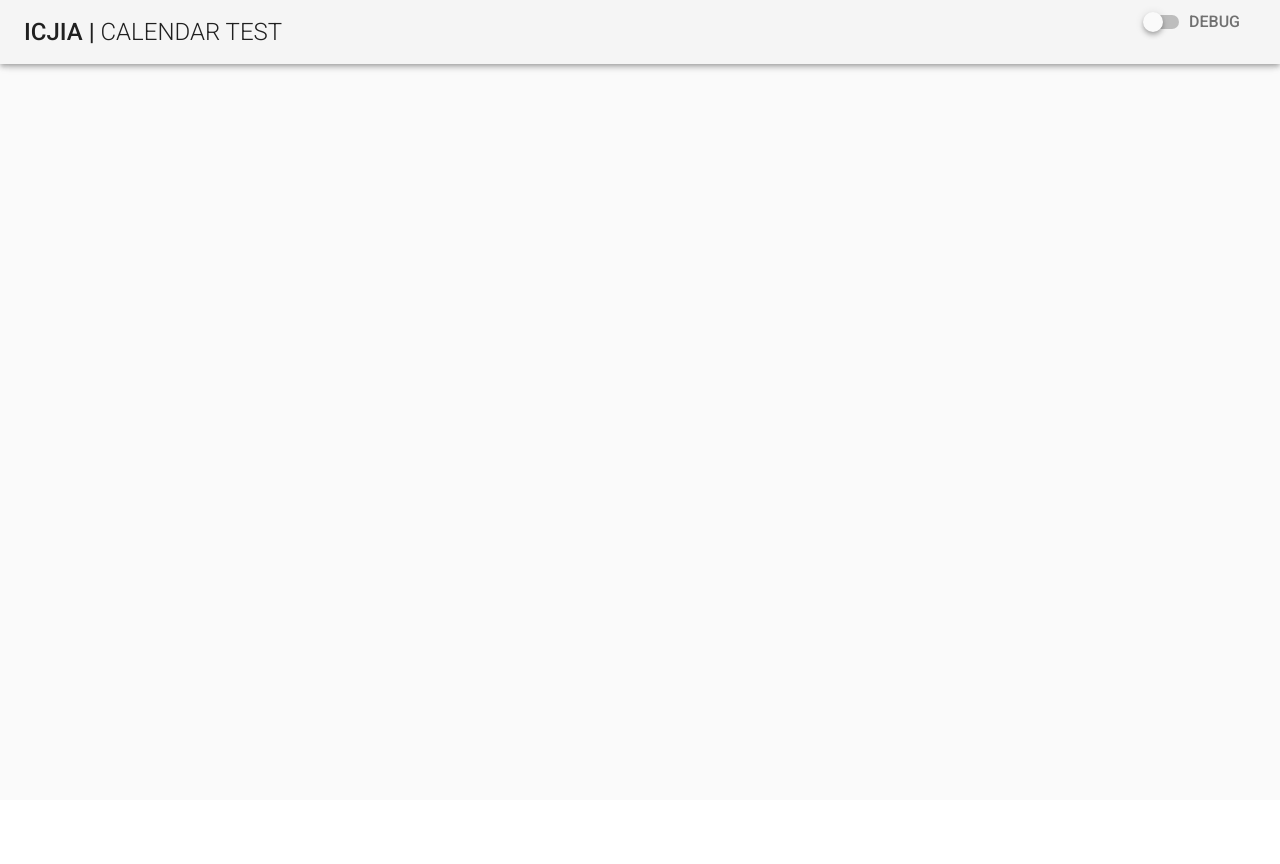
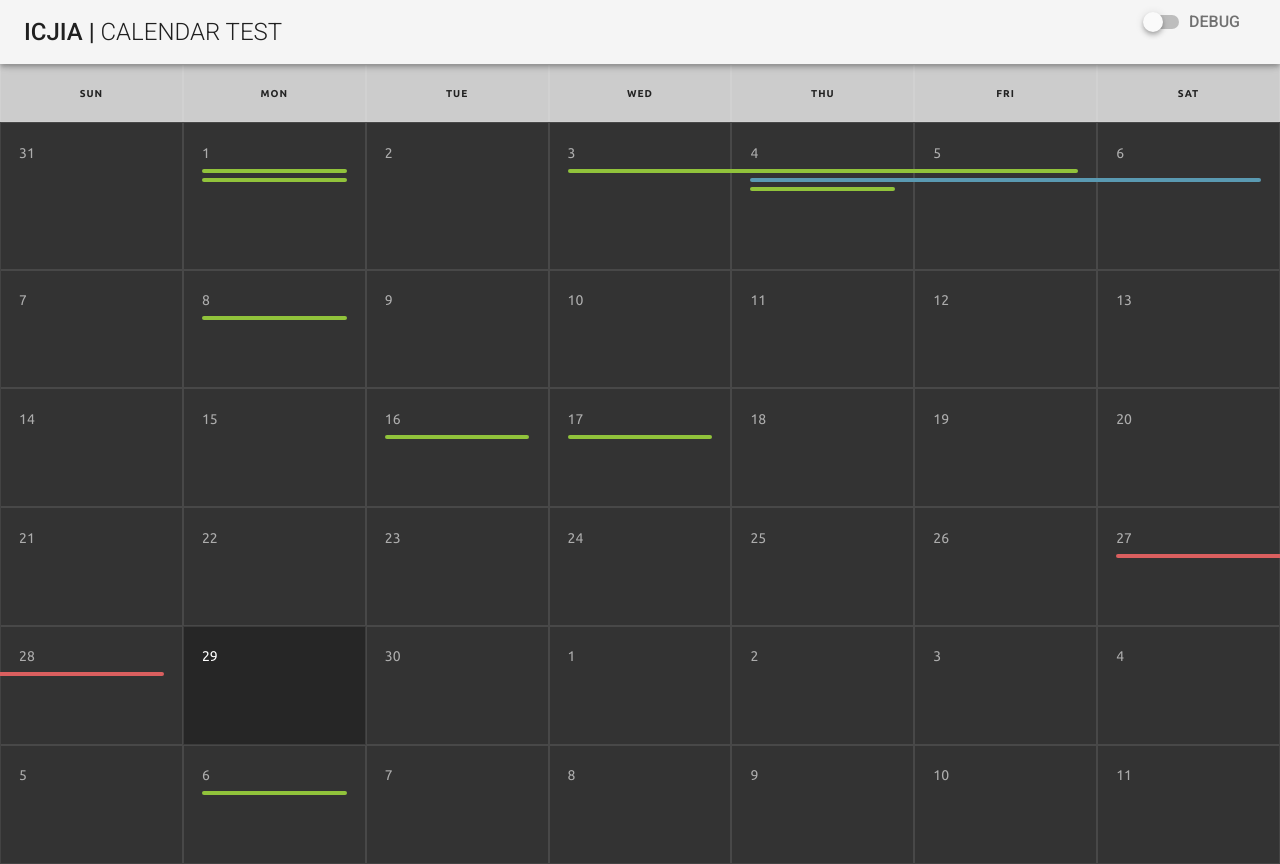
Before and after one commit to ICJIA/icjia-calendar, a Vue app: page /sandbox in a window 1280 px wide. Before the commit the page ends 800 px from the top, so only its background shows below. Built offline with nearby package versions, Linux system fonts and the light colour scheme.

Commit message:
feat: add sandbox sample of new calendar

```diff
--- /dev/null
+++ b/src/components/DayMeta.vue
@@ -0,0 +1,12 @@
+<template>
+  <div>
+    <li>Day Meta here</li>
+  </div>
+</template>
+
+<script>
+export default {};
+</script>
+
+<style scoped>
+</style>
--- a/src/router.js
+++ b/src/router.js
@@ -1,25 +1,26 @@
-import Vue from 'vue'
-import Router from 'vue-router'
-import Home from './views/Home.vue'
+import Vue from "vue";
+import Router from "vue-router";
+import Home from "./views/Home.vue";
 
-Vue.use(Router)
+Vue.use(Router);
 
 export default new Router({
-  mode: 'history',
+  mode: "history",
   base: process.env.BASE_URL,
   routes: [
     {
-      path: '/',
-      name: 'home',
+      path: "/",
+      name: "home",
       component: Home
     },
     {
-      path: '/about',
-      name: 'about',
+      path: "/sandbox",
+      name: "sandbox",
       // route level code-splitting
       // this generates a separate chunk (about.[hash].js) for this route
       // which is lazy-loaded when the route is visited.
-      component: () => import(/* webpackChunkName: "about" */ './views/About.vue')
+      component: () =>
+        import(/* webpackChunkName: "about" */ "./views/Sandbox.vue")
     }
   ]
-})
+});
--- a/src/store.js
+++ b/src/store.js
@@ -6,15 +6,24 @@ Vue.use(Vuex);
 export default new Vuex.Store({
   state: {
     debug: false,
-    eventColors: ["red", "gold", "green", "midnightblue", "blue"]
+    eventColors: ["red", "gold", "green", "midnightblue", "blue"],
+    calendarMeta: []
   },
   mutations: {
     TOGGLE_DEBUG(state, debug) {
       state.debug = !debug;
+    },
+    SET_CALENDAR_META(state, calendarMeta) {
+      state.calendarMeta = calendarMeta;
     }
   },
-  actions: {},
+  actions: {
+    setCalendarMeta({ commit, state }, calendarMeta) {
+      commit("SET_CALENDAR_META", calendarMeta);
+    }
+  },
   getters: {
-    debug: state => state.debug
+    debug: state => state.debug,
+    calendarMeta: state => state.calendarMeta
   }
 });
--- a/src/utils.js
+++ b/src/utils.js
@@ -38,7 +38,7 @@ const createCalendarHelper = function(startYear, endYear) {
 
       obj.firstDayOfTheMonth = new Date(y, i, 1);
       obj.isLeapYear = isLeapYear;
-
+      obj.totalDays = totalDays;
       obj.dayNumber = findDayOfYear(obj.firstDayOfTheMonth);
       obj.startDayOfWeek = obj.firstDayOfTheMonth.getDay();
       let startGridNumber = obj.dayNumber - obj.startDayOfWeek - 1;
@@ -60,4 +60,9 @@ const createCalendarHelper = function(startYear, endYear) {
   return calendarHelper;
 };
 
-export { findDayOfYear, createCalendarHelper };
+const stringTruncate = function(str, length) {
+  var dots = str.length > length ? "..." : "";
+  return str.substring(0, length) + dots;
+};
+
+export { findDayOfYear, createCalendarHelper, stringTruncate };
--- a/src/views/About.vue
+++ /dev/null
@@ -1,5 +0,0 @@
-<template>
-  <div class="about">
-    <h1>This is an about page</h1>
-  </div>
-</template>
--- /dev/null
+++ b/src/views/Sandbox.vue
@@ -0,0 +1,263 @@
+<template>
+  <div>
+    <link
+      href="https://fonts.googleapis.com/css?family=Ubuntu:400,500,700"
+      rel="stylesheet"
+      type="text/css"
+    >
+    <table>
+      <tr class="mb-3">
+        <th class="day-name">Sun</th>
+        <th class="day-name">Mon</th>
+        <th class="day-name">Tue</th>
+        <th class="day-name">Wed</th>
+        <th class="day-name">Thu</th>
+        <th class="day-name">Fri</th>
+        <th class="day-name">Sat</th>
+      </tr>
+      <tr>
+        <td class="day">
+          <span class="number">31</span>
+        </td>
+        <td class="day">
+          <span class="number">1</span>
+          <span class="event"></span>
+          <span class="event"></span>
+        </td>
+        <td class="day">
+          <span class="number">2</span>
+        </td>
+        <td class="day">
+          <span class="number">3</span>
+          <span class="event event-multiday-start"></span>
+        </td>
+        <td class="day">
+          <span class="number">4</span>
+          <span class="event event-multiday"></span>
+          <span class="event event-multiday-start eventclass" style="background-color:#5a9ab2;"></span>
+          <span class="event"></span>
+        </td>
+        <td class="day">
+          <span class="number">5</span>
+          <span class="event event-multiday-finish"></span>
+          <span class="event event-multiday eventclass" style="background-color:#5a9ab2;"></span>
+        </td>
+        <td class="day">
+          <span class="number">6</span>
+          <span class="event event-ghost"></span>
+          <span class="event event-multiday-finish eventclass" style="background-color:#5a9ab2;"></span>
+        </td>
+      </tr>
+      <tr>
+        <td class="day">
+          <span class="number">7</span>
+        </td>
+        <td class="day">
+          <span class="number">8</span>
+          <span class="event"></span>
+        </td>
+        <td class="day">
+          <span class="number">9</span>
+        </td>
+        <td class="day">
+          <span class="number">10</span>
+        </td>
+        <td class="day">
+          <span class="number">11</span>
+        </td>
+        <td class="day">
+          <span class="number">12</span>
+        </td>
+        <td class="day">
+          <span class="number">13</span>
+        </td>
+      </tr>
+      <tr>
+        <td class="day">
+          <span class="number">14</span>
+        </td>
+        <td class="day">
+          <span class="number">15</span>
+        </td>
+        <td class="day">
+          <span class="number">16</span>
+          <span class="event"></span>
+        </td>
+        <td class="day">
+          <span class="number">17</span>
+          <span class="event"></span>
+        </td>
+        <td class="day">
+          <span class="number">18</span>
+        </td>
+        <td class="day">
+          <span class="number">19</span>
+        </td>
+        <td class="day">
+          <span class="number">20</span>
+        </td>
+      </tr>
+      <tr>
+        <td class="day">
+          <span class="number">21</span>
+        </td>
+        <td class="day">
+          <span class="number">22</span>
+        </td>
+        <td class="day">
+          <span class="number">23</span>
+        </td>
+        <td class="day">
+          <span class="number">24</span>
+        </td>
+        <td class="day">
+          <span class="number">25</span>
+        </td>
+        <td class="day">
+          <span class="number">26</span>
+        </td>
+        <td class="day">
+          <span class="number">27</span>
+          <span class="event event-multiday-start" style="background-color:#da5f5f;"></span>
+        </td>
+      </tr>
+      <tr>
+        <td class="day">
+          <span class="number">28</span>
+          <span class="event event-multiday-finish" style="background-color:#da5f5f;"></span>
+        </td>
+        <td class="day today">
+          <span class="number">29</span>
+        </td>
+        <td class="day">
+          <span class="number">30</span>
+        </td>
+        <td class="day">
+          <span class="number">1</span>
+        </td>
+        <td class="day">
+          <span class="number">2</span>
+        </td>
+        <td class="day">
+          <span class="number">3</span>
+        </td>
+        <td class="day">
+          <span class="number">4</span>
+        </td>
+      </tr>
+      <tr>
+        <td class="day">
+          <span class="number">5</span>
+        </td>
+        <td class="day">
+          <span class="number">6</span>
+          <span class="event"></span>
+        </td>
+        <td class="day">
+          <span class="number">7</span>
+        </td>
+        <td class="day">
+          <span class="number">8</span>
+        </td>
+        <td class="day">
+          <span class="number">9</span>
+        </td>
+        <td class="day">
+          <span class="number">10</span>
+        </td>
+        <td class="day">
+          <span class="number">11</span>
+        </td>
+      </tr>
+    </table>
+  </div>
+</template>
+
+<script>
+export default {};
+</script>
+
+<style scoped>
+table {
+  width: 100%;
+  box-sizing: border-box;
+  box-shadow: inset 0px 0px 0px 1px rgba(0, 0, 0, 0.1);
+  font-family: "Ubuntu"; /*border-collapse: collapse;*/
+  border-spacing: 0;
+  background-color: #333333;
+  height: 100vh;
+}
+
+.day-name {
+  background: #ccc;
+  color: #222;
+  height: 15px !important;
+}
+
+th,
+td {
+  border: 1px solid rgba(255, 255, 255, 0.1);
+  box-sizing: border-box;
+}
+
+th {
+  text-transform: uppercase;
+  font-size: 10px;
+  font-weight: 700;
+  padding: 10px 0;
+  color: rgba(255, 255, 255, 0.5);
+  background-color: #292929;
+  letter-spacing: 1px;
+}
+
+td {
+  width: 14.285%;
+  transition: all 0.3s;
+  font-size: 14px;
+  color: rgba(255, 255, 255, 0.6);
+  font-weight: 400;
+  font-size: 14px;
+  padding: 1.5% 1.5% 5%;
+  vertical-align: initial;
+  padding: 1.5% 0;
+  height: 75px;
+}
+
+.day:hover {
+  background-color: rgba(0, 0, 0, 0.1);
+  cursor: pointer;
+}
+
+.today {
+  color: #fff;
+  background-color: rgba(0, 0, 0, 0.25) !important;
+}
+
+span.number {
+  margin-left: 10%;
+}
+
+span.event {
+  height: 4px;
+  background-color: rgba(0, 0, 0, 0.3);
+  display: block;
+  margin: 5px 10%;
+  border-radius: 2px;
+  background-color: #91c33b;
+}
+
+span.event-multiday {
+  margin: 5px -2px;
+  border-radius: 0;
+}
+span.event-multiday-start {
+  margin-right: -4px;
+}
+span.event-multiday-finish {
+  margin-left: -4px;
+}
+
+span.event-ghost {
+  background-color: transparent;
+}
+</style>
```
Also changed, not shown: src/App.vue (+3 -7 lines), src/api/index.json (+34 -29 lines), src/components/Calendar.vue (+114 -97 lines).
